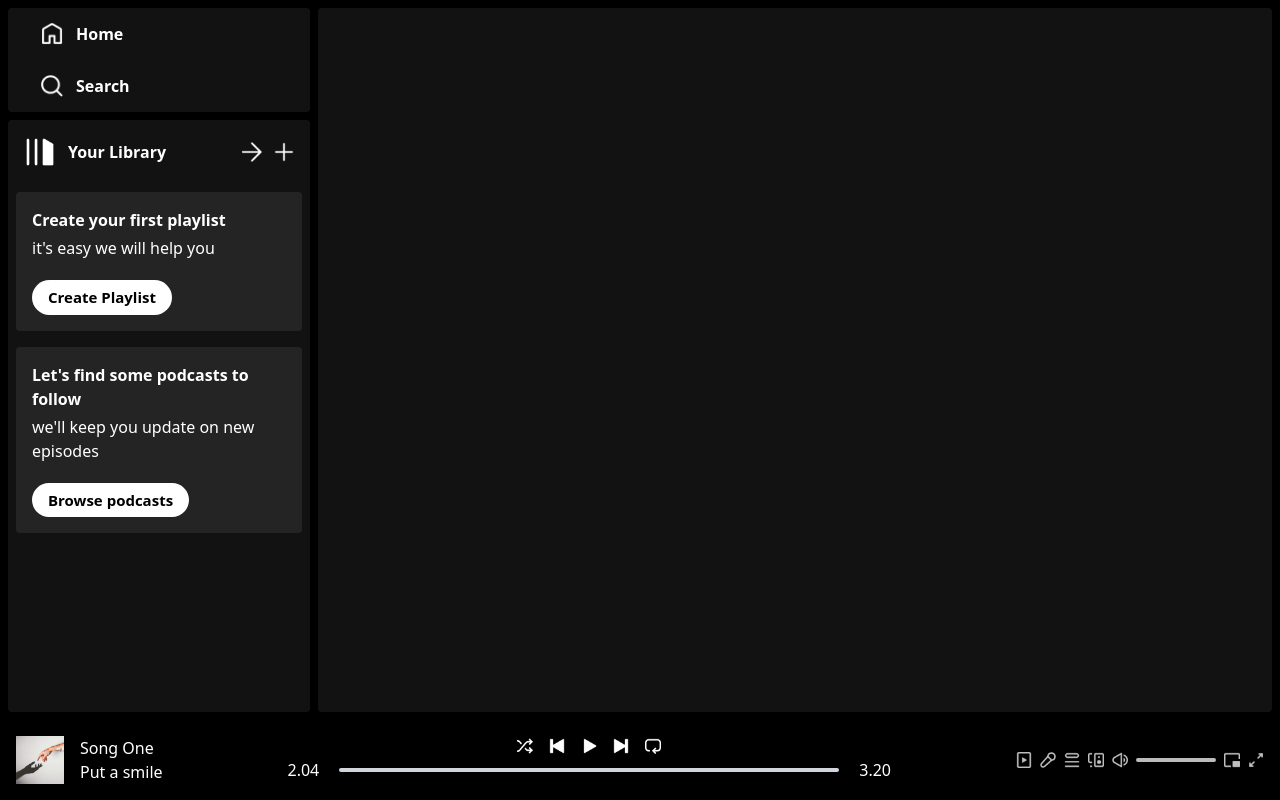
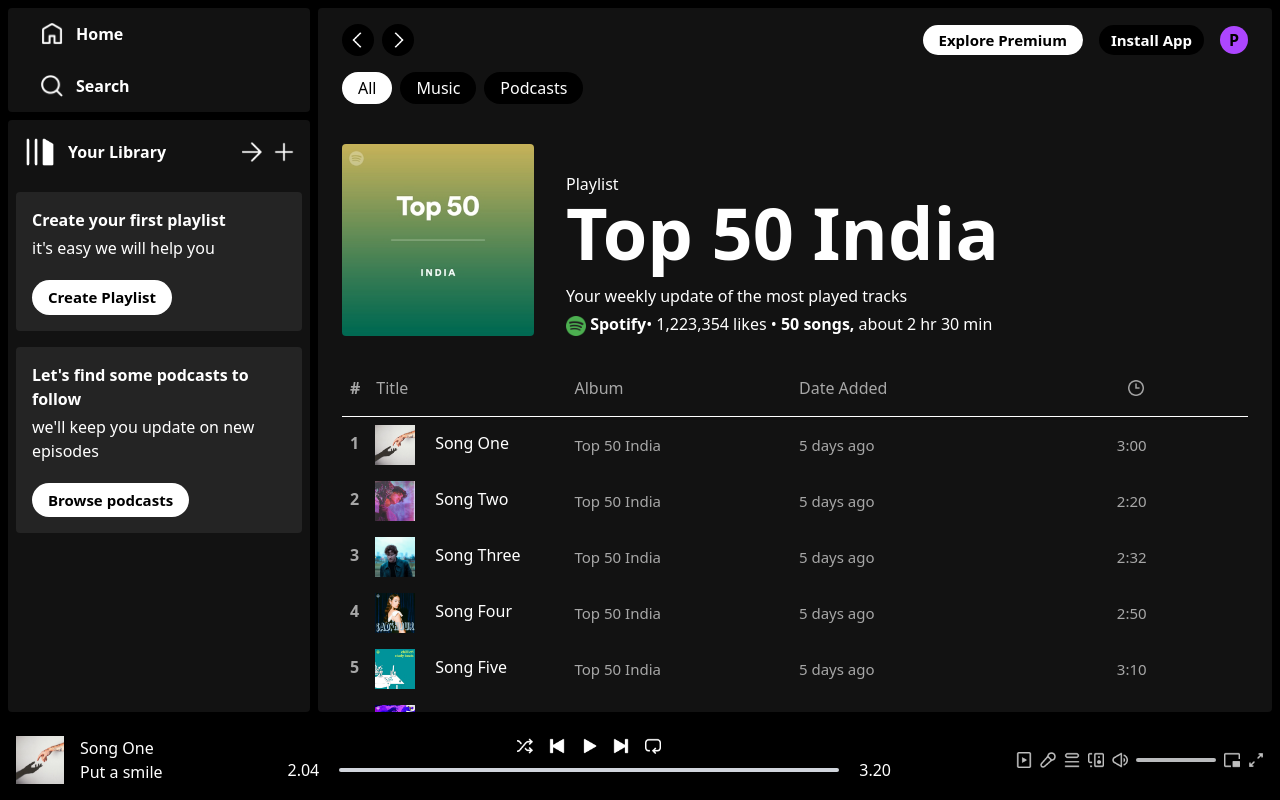
Before and after one commit to Prathamesh910/SPOTIFY_CLONE, a React (Vite) app: page /album/1 in a window 1280 px wide. Built offline with nearby package versions, Linux system fonts and the light colour scheme.

Commit message:
Created music album page...

```diff
--- a/src/components/AlbumItem.jsx
+++ b/src/components/AlbumItem.jsx
@@ -1,8 +1,25 @@
 import React from "react";
+import { useNavigate } from "react-router-dom";
 
 const AlbumItem = ({ image, name, desc, id }) => {
+
+
+const navigate = useNavigate()
+
+
+
+
+
+
+
+
+
+
+
+
+
   return (
-    <div className="min-w[180px] p-2 px-3 rounded cursor-pointer hover:bg-[#ffffff26]">
+    <div onClick={()=>navigate(`/album/${id}`)} className="min-w[180px] p-2 px-3 rounded cursor-pointer hover:bg-[#ffffff26]">
       <img className="rounded" src={image} alt="" />
       <p className="font-bold mt-2 mb-1 ">{name}</p>
       <p className="text-slate-200 text-sm">{desc}</p>
--- a/src/components/Display.jsx
+++ b/src/components/Display.jsx
@@ -1,12 +1,14 @@
 import React from "react";
 import { Routes, Route } from "react-router-dom";
 import DisplayHome from "./DisplayHome";
+import DisplayAlbum from "./DisplayAlbum";
 
 const Display = () => {
   return (
     <div className="w-full m-2 px-6 pt-4 rounded bg-[#121212] text-white overflow-auto lg:w-[75%] lg:ml-0">
       <Routes>
         <Route path="/" element={<DisplayHome />} />
+        <Route path="/album/:id" element={<DisplayAlbum/>} />
       </Routes>
     </div>
   );
--- /dev/null
+++ b/src/components/DisplayAlbum.jsx
@@ -0,0 +1,62 @@
+import React from "react";
+import Navbar from "./Navbar";
+import { useParams } from "react-router-dom";
+import { albumsData, assets, songsData } from "../assets/assets";
+
+const DisplayAlbum = () => {
+  const { id } = useParams();
+
+  const albumData = albumsData[id];
+
+  return (
+    <>
+      <Navbar />
+      <div className="mt-10 flex gap-8 flex-col md:flex-row md:items-end ">
+        <img className="w-48 rounded " src={albumData.image} alt="" />
+        <div className="flex flex-col">
+          <p>Playlist</p>
+          <h2 className="text-5xl font-bold mb-4 md:text-7xl">
+            {albumData.name}
+          </h2>
+          <h4>{albumData.desc}</h4>
+          <p className="mt-1">
+            <img
+              className="inline-block w-5 "
+              src={assets.spotify_logo}
+              alt=""
+            />
+            <b> Spotify</b>• 1,223,354 likes • <b>50 songs, </b>
+            about 2 hr 30 min
+          </p>
+        </div>
+      </div>
+
+      <div className="grid grid-cols-3 sm:grid-cols-4 mt-10 mb-4 pl-2 text-[#a7a7a7]">
+        <p>
+          <b className="mr-4 ">#</b>Title
+        </p>
+        <p>Album</p>
+        <p className="hidden sm:block">Date Added</p>
+        <img className="m-auto w-4 " src={assets.clock_icon} alt="" />
+      </div>
+      <hr />
+      {songsData.map((item, index) => (
+        <div
+          key={index}
+          className="grid grid-cols-3 sm:grid-cols-4 gap-2 p-2 items-center text-[#a7a7a7] hover:bg-[#ffffff2b] cursor-pointer "
+        >
+          <p className="text-white">
+            <b className="mr-4 text-[#a7a7a7]">{index + 1}</b>
+            <img className="inline w-10 mr-5" src={item.image} alt="" />
+            {item.name}
+          </p>
+          <p className="text-[15px]">{albumData.name}</p>
+          <p className="text-[15px] hidden sm:block">5 days ago</p>
+          <p className="text-[15px] text-center">{item.duration}</p>
+        </div>
+      ))}
+    </>
+  );
+};
+
+export default DisplayAlbum;
```
